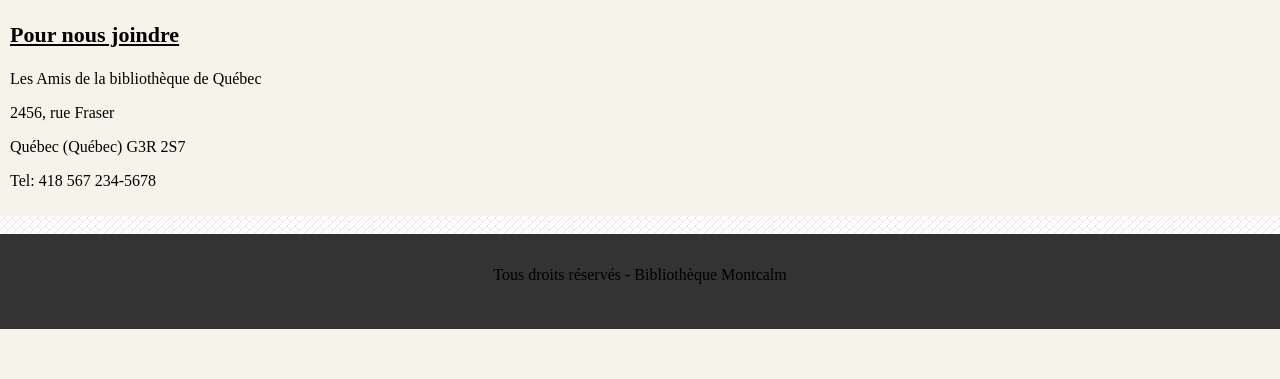
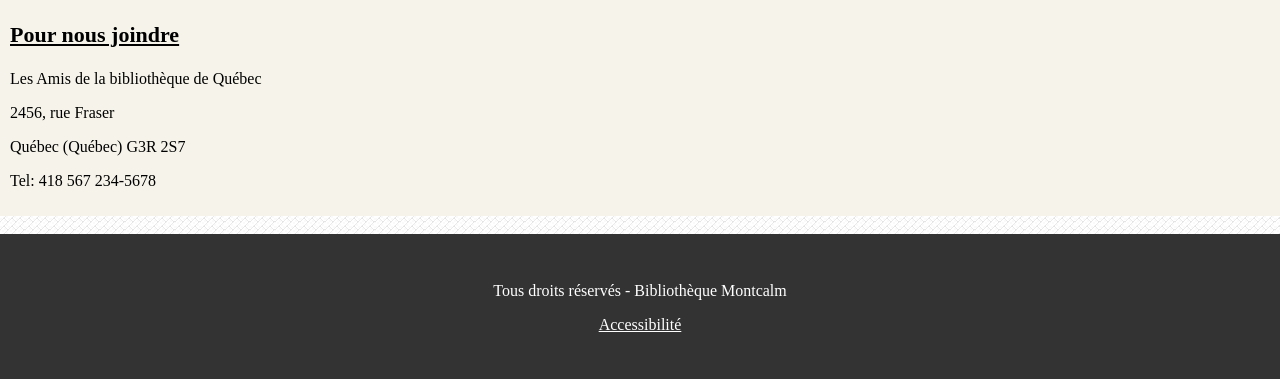
Before and after one commit to freder525/Tp5, a CodeIgniter app: page /TP5/index.php/site/index in a window 1280 px wide. Shown: the part 1161-1540 px from the top of the page. Before the commit the page ends 1490 px from the top, so only its background shows below. Run offline with CodeIgniter, Linux system fonts and the light colour scheme.

Commit message:
ajout lien page accessibilité

```diff
--- a/application/views/footer.php
+++ b/application/views/footer.php
@@ -1,6 +1,6 @@
 	<br class="annule" />
 		<footer>
-        Tous droits réservés - Bibliothèque Montcalm
+        <p>Tous droits réservés - Bibliothèque Montcalm </p><?php echo anchor('Site/accessibilite','Accessibilité','title="Accessibilité"');  ?>
         </footer><!--Fin de footer-->
 	</div><!--Fin de conteneur-->
 </body>
```
